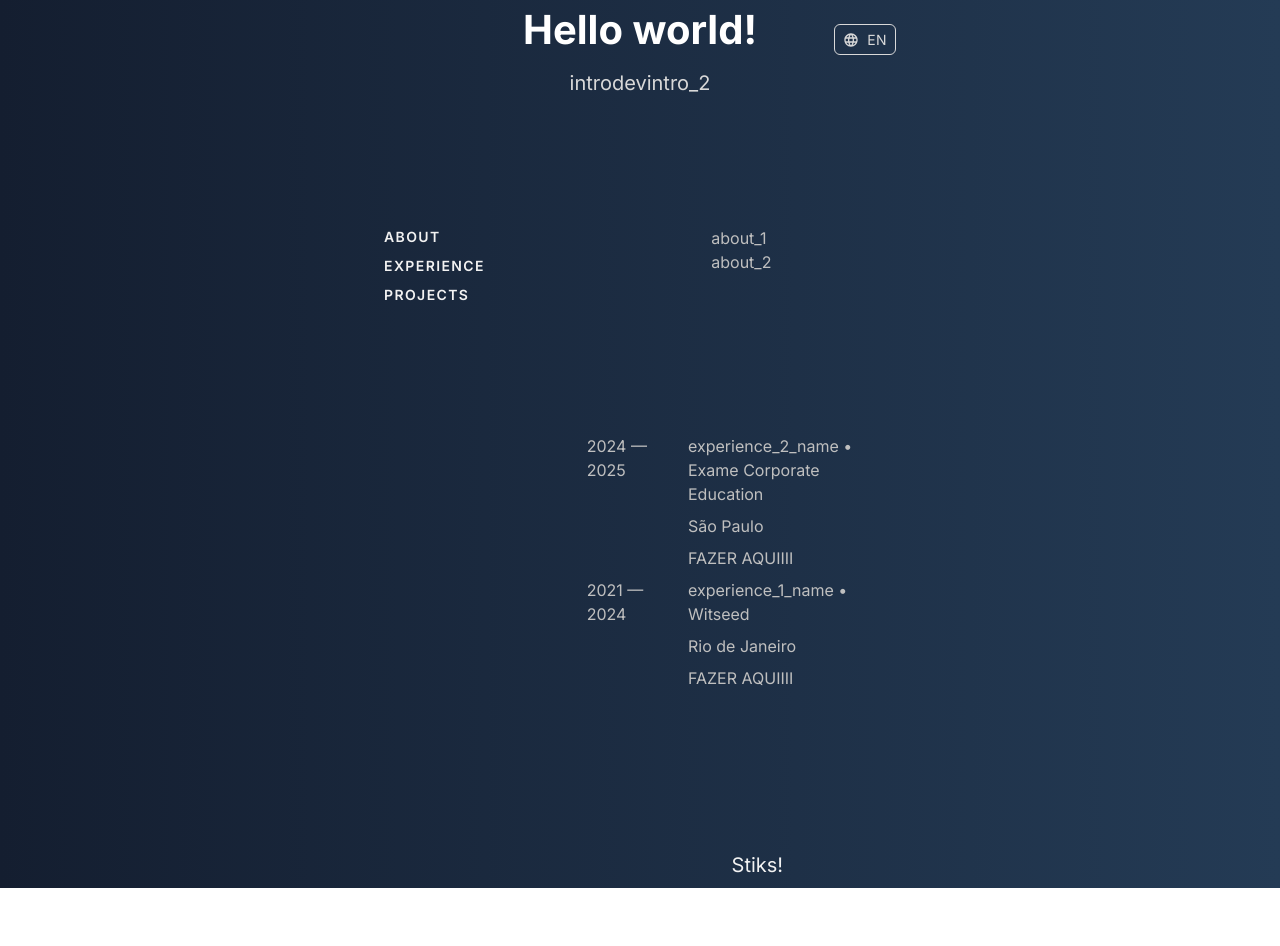
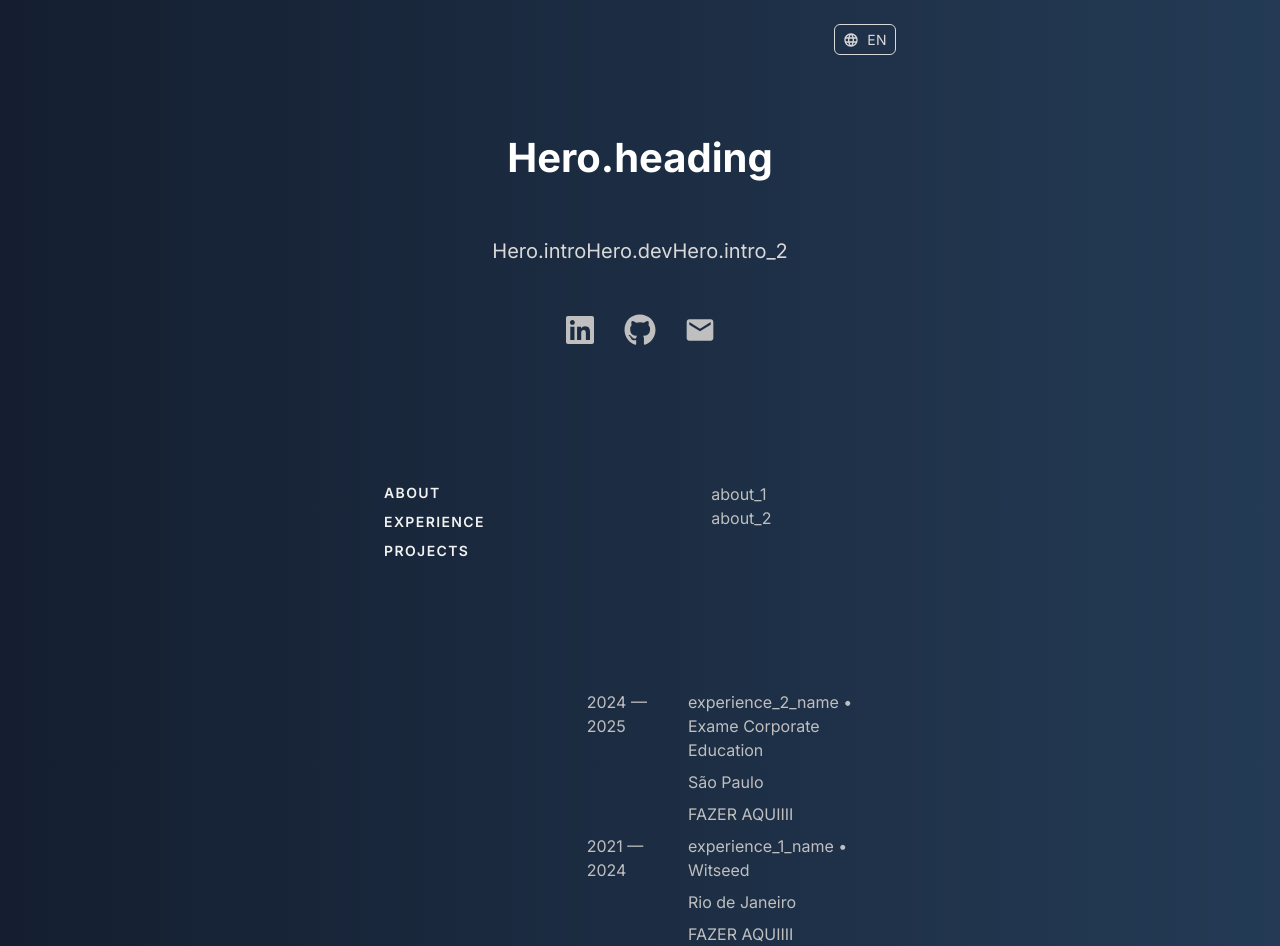
Before and after one commit to lipe-pepe/portfolio, a Next.js app: page /en in a window 1280 px wide. Before the commit the page ends 888 px from the top, so only its background shows below. Built offline with nearby package versions, Linux system fonts and the light colour scheme.

Commit message:
feat: :recycle: created hero component

```diff
--- a/messages/pt.json
+++ b/messages/pt.json
@@ -1,8 +1,10 @@
 {
-  "heading": "Oi, meu nome é Felipe.",
-  "intro": "Mas muitos me chamam só de Pêpe, meu sobrenome. Sou um ",
-  "dev": "desenvolvedor full-stack",
-  "intro_2": "  com espírito empreendedor, apaixonado por projetos que envolvem software, criatividade e desafio.",
+  "Hero": {
+    "heading": "Oi, meu nome é Felipe Pêpe.",
+    "intro": "Sou um ",
+    "dev": "desenvolvedor full-stack",
+    "intro_2": "  com espírito empreendedor, apaixonado por projetos que envolvem software, criatividade e desafio."
+  },
   "about": "Sobre mim",
   "experience": "Experiência",
   "projects": "Projetos",
--- a/src/app/[locale]/page.tsx
+++ b/src/app/[locale]/page.tsx
@@ -1,5 +1,5 @@
 import ExperienceItem from "@/components/experienceItem";
-import ProjectItem from "@/components/projectItem";
+import Hero from "@/components/hero";
 import SectionButton from "@/components/sectionButton";
 import { Box, HStack, Text, VStack } from "@chakra-ui/react";
 import { useTranslations } from "next-intl";
@@ -7,15 +7,10 @@ import { useTranslations } from "next-intl";
 export default function HomePage() {
   const t = useTranslations();
   return (
-    <VStack textAlign={"center"} gap={32}>
-      <VStack width={"50%"}>
-        <Text color={"white"} fontSize={"2xl"} fontWeight={"bold"}>
-          {t("heading")}
-        </Text>
-        <Text fontWeight={"normal"} fontSize={"lg"} color={"gray.light"}>{`${t(
-          "intro"
-        )}${t("dev")}${t("intro_2")}`}</Text>
-      </VStack>
+    <VStack textAlign={"center"}>
+      <Box w={"50%"}>
+        <Hero />
+      </Box>
       <HStack w={"100%"} alignItems={"start"} gap={12}>
         <Box flex={1}>
           <VStack alignItems={"start"}>
@@ -54,9 +49,9 @@ export default function HomePage() {
               description="FAZER AQUIIII"
             />
           </VStack>
-          <VStack>
+          {/* <VStack>
             <ProjectItem name="Stiks!" image="example.jpg" />
-          </VStack>
+          </VStack> */}
         </VStack>
       </HStack>
     </VStack>
--- /dev/null
+++ b/src/components/hero.tsx
@@ -0,0 +1,26 @@
+import { HStack, Text, VStack } from "@chakra-ui/react";
+import { FaGithub, FaLinkedin } from "react-icons/fa";
+import { MdEmail } from "react-icons/md";
+import SocialMediaIcon from "./socialMediaIcon";
+import { useTranslations } from "next-intl";
+
+const Hero = () => {
+  const t = useTranslations("Hero");
+  return (
+    <VStack width={"100%"} my={32} gap={12}>
+      <Text color={"white"} fontSize={"2xl"} fontWeight={"bold"}>
+        {t("heading")}
+      </Text>
+      <Text fontWeight={"normal"} fontSize={"lg"} color={"gray.light"}>{`${t(
+        "intro"
+      )}${t("dev")}${t("intro_2")}`}</Text>
+      <HStack width={"75%"} justifyContent={"space-evenly"}>
+        <SocialMediaIcon size="32px" icon={<FaLinkedin size={"100%"} />} />
+        <SocialMediaIcon size="32px" icon={<FaGithub size={"100%"} />} />
+        <SocialMediaIcon size="32px" icon={<MdEmail size={"100%"} />} />
+      </HStack>
+    </VStack>
+  );
+};
+
+export default Hero;
--- a/src/components/socialMediaIcon.tsx
+++ b/src/components/socialMediaIcon.tsx
@@ -2,17 +2,19 @@ import { Box } from "@chakra-ui/react";
 import { ReactNode } from "react";
 
 interface SocialMediaIconProps {
+  size: string;
   icon: ReactNode;
 }
 
 const SocialMediaIcon: React.FC<SocialMediaIconProps> = ({
+  size,
   icon,
 }: SocialMediaIconProps) => {
   return (
     <Box
       cursor={"pointer"}
       color={"gray.base"}
-      boxSize={"20px"}
+      boxSize={size}
       _hover={{
         color: "white",
         transform: "scale(1.05)",
```
